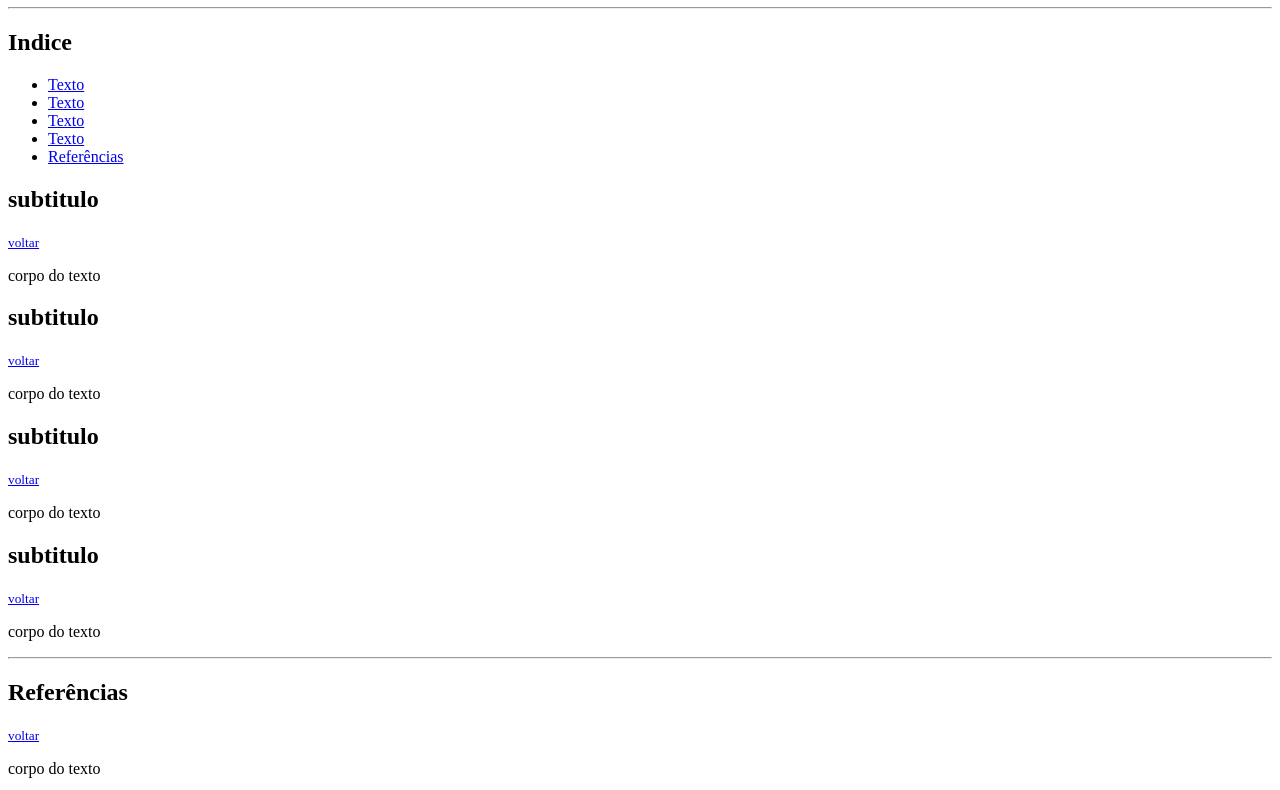
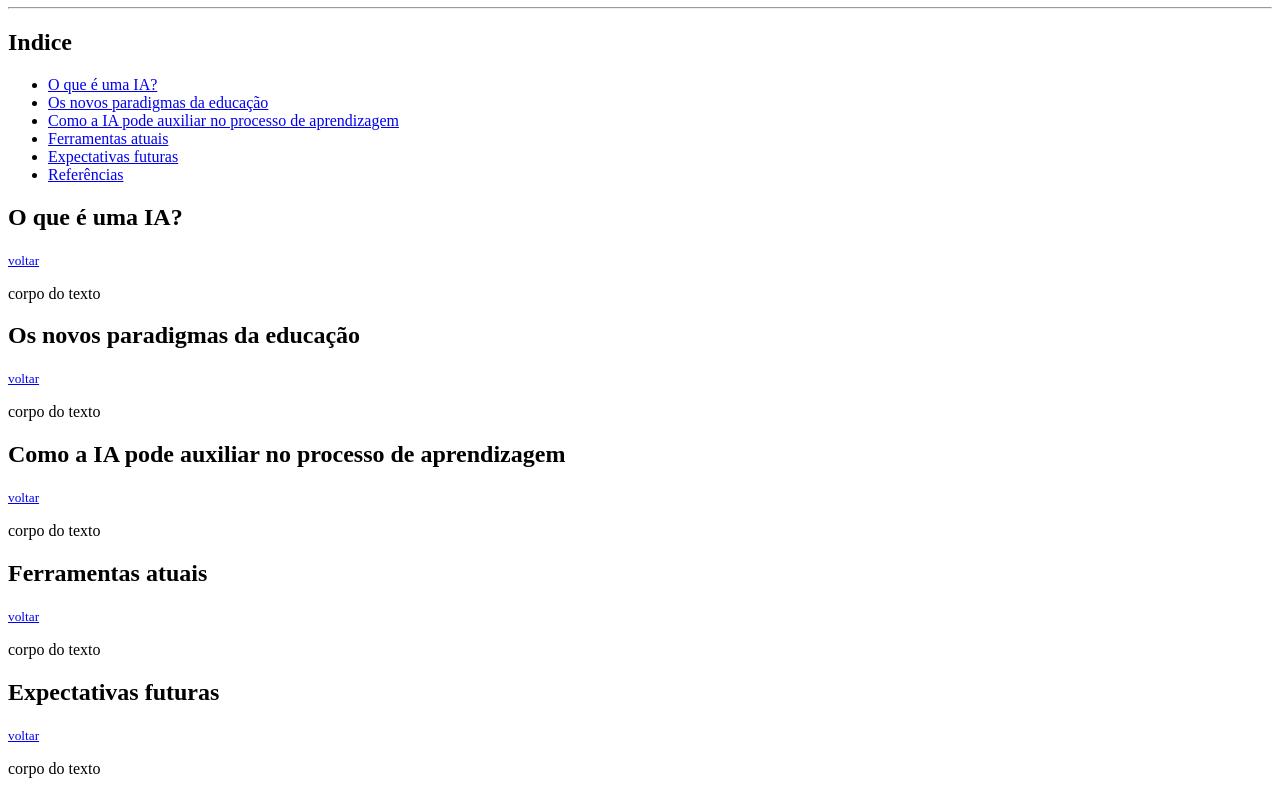
Before and after one commit to NetoValdemir/Template-News-Blog, a plain HTML site: page index.html in a window 1280 px wide. Shown: the part 73-863 px from the top of the page. Drawn offline with Linux system fonts and the light colour scheme.

Commit message:
definição do tema

```diff
--- a/index.html
+++ b/index.html
@@ -8,27 +8,30 @@
 </head>
 
 <body>
-    <h1>titulo</h1>
+    <h1>A importância da IA aplicada ao processo ensino-aprendizagem</h1>
     <hr />
     <h2><a id="indice">Indice</a></h2>
     <ul>
-        <li><a href="#">Texto</a></li>
-        <li><a href="#">Texto</a></li>
-        <li><a href="#">Texto</a></li>
-        <li><a href="#">Texto</a></li>
+        <li><a href="#o-que-e">O que é uma IA?</a></li>
+        <li><a href="#novos-paradigmas">Os novos paradigmas da educação</a></li>
+        <li><a href="#como">Como a IA pode auxiliar no processo de aprendizagem</a></li>
+        <li><a href="#ferramentas">Ferramentas atuais</a></li>
+        <li><a href="#expectativas">Expectativas futuras</a></li>
         <li><a href="#referencias">Referências</a></li>
     </ul>
 
-    <h2 id="tag">subtitulo</h2> <small><a href="#indice">voltar</a></small>
+    <h2 id="o-que-e">O que é uma IA?</h2> <small><a href="#indice">voltar</a></small>
     <p>corpo do texto</p>
-    <h2 id="tag">subtitulo</h2> <small><a href="#indice">voltar</a></small>
+    <h2 id="novos-paradigmas">Os novos paradigmas da educação</h2> <small><a href="#indice">voltar</a></small>
     <p>corpo do texto</p>
-    <h2 id="tag">subtitulo</h2> <small><a href="#indice">voltar</a></small>
+    <h2 id="como">Como a IA pode auxiliar no processo de aprendizagem</h2> <small><a href="#indice">voltar</a></small>
     <p>corpo do texto</p>
-    <h2 id="tag">subtitulo</h2> <small><a href="#indice">voltar</a></small>
+    <h2 id="ferramentas">Ferramentas atuais</h2> <small><a href="#indice">voltar</a></small>
+    <p>corpo do texto</p>
+    <h2 id="expectativas">Expectativas futuras</h2> <small><a href="#indice">voltar</a></small>
     <p>corpo do texto</p>
     <hr />
-    <h2 id="referencias">Referências</h2> <small><a href="#indice">voltar</a></small>
+    <h2 id="referencias">Referências</h2>
     <p>corpo do texto</p>
 
 </body>
```
